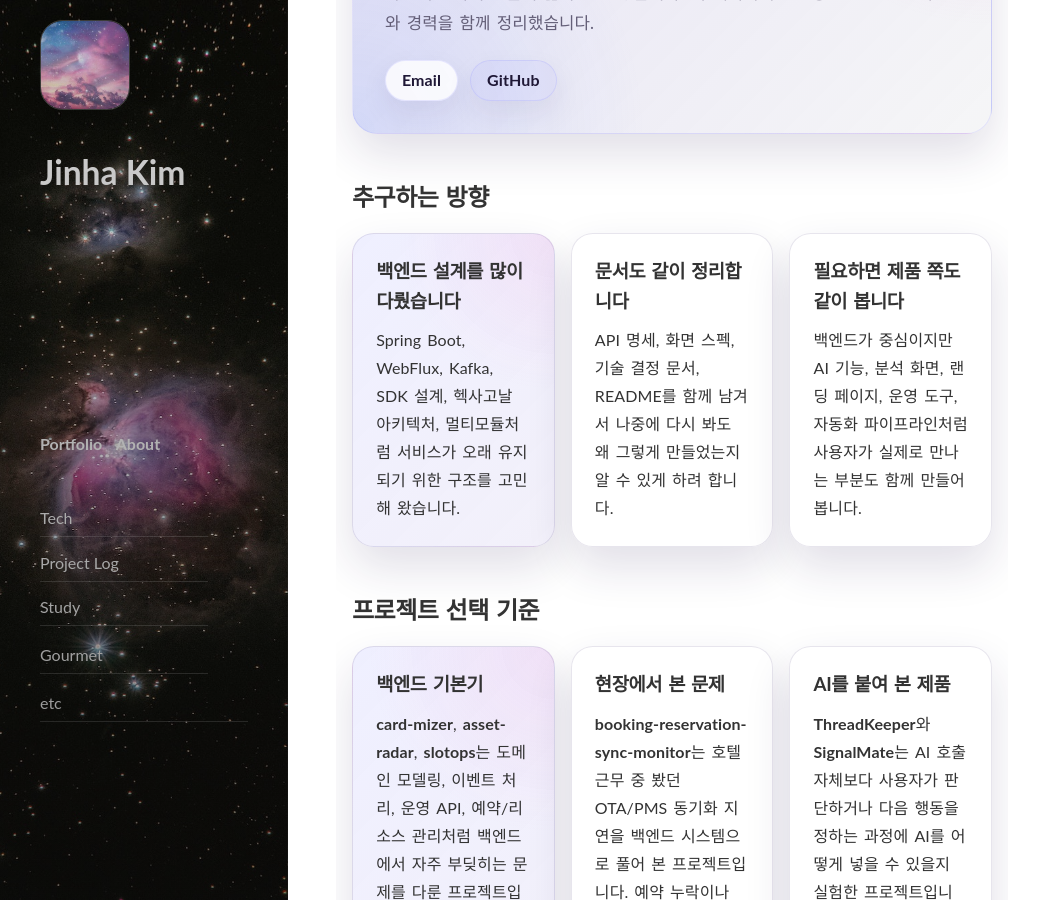
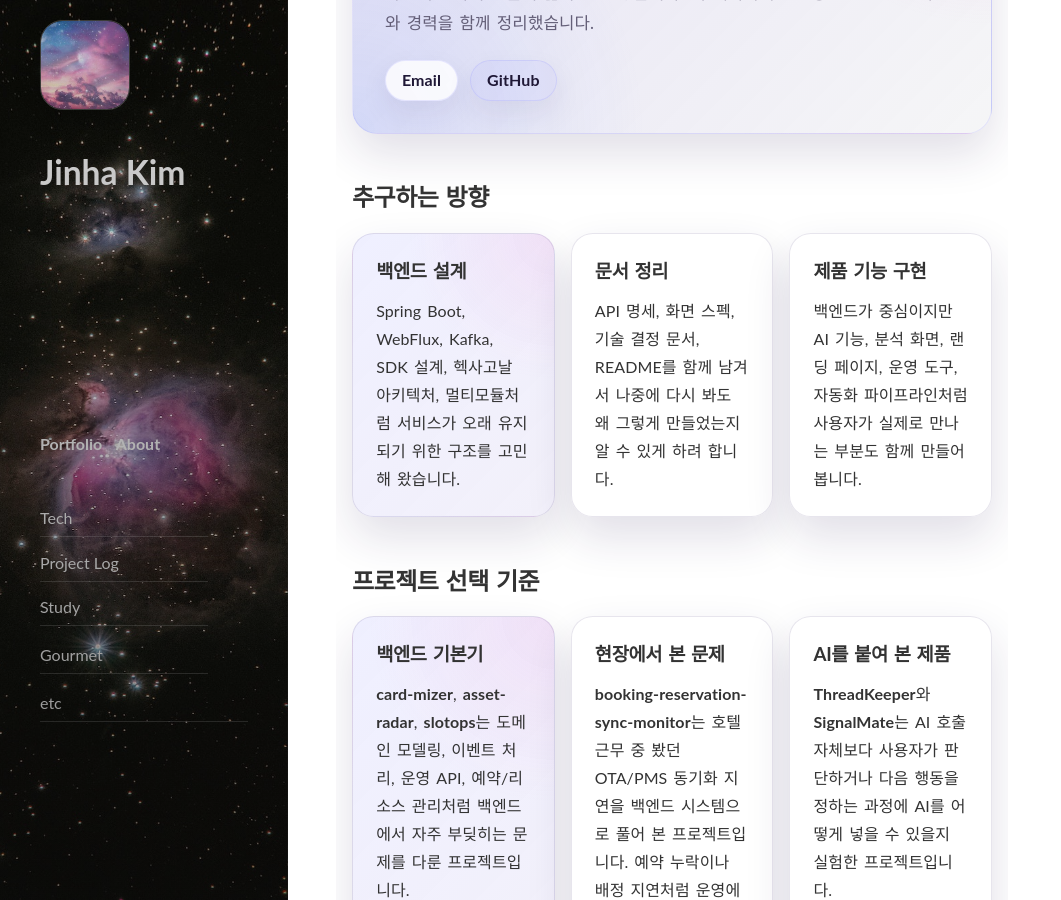
Before and after one commit to jean202/jean202.github.io, a Jekyll site: the page built from portfolio.md, in a window 1280 px wide and 900 px high, scrolled down 431 px. Shown: the whole window, without its empty margins (0-1061 px from the left). Built offline with Jekyll 4.4.1, drawn with Linux system fonts in a browser that asks for light colours; nearby versions of some CDN libraries.

Commit message:
Refine portfolio direction headings

```diff
--- a/portfolio.md
+++ b/portfolio.md
@@ -25,15 +25,15 @@ order: 1
   <h2>추구하는 방향</h2>
   <div class="profile-grid profile-grid--three">
     <article class="profile-card profile-card--accent">
-      <h3>백엔드 설계를 많이 다뤘습니다</h3>
+      <h3>백엔드 설계</h3>
       <p>Spring Boot, WebFlux, Kafka, SDK 설계, 헥사고날 아키텍처, 멀티모듈처럼 서비스가 오래 유지되기 위한 구조를 고민해 왔습니다.</p>
     </article>
     <article class="profile-card">
-      <h3>문서도 같이 정리합니다</h3>
+      <h3>문서 정리</h3>
       <p>API 명세, 화면 스펙, 기술 결정 문서, README를 함께 남겨서 나중에 다시 봐도 왜 그렇게 만들었는지 알 수 있게 하려 합니다.</p>
     </article>
     <article class="profile-card">
-      <h3>필요하면 제품 쪽도 같이 봅니다</h3>
+      <h3>제품 기능 구현</h3>
       <p>백엔드가 중심이지만 AI 기능, 분석 화면, 랜딩 페이지, 운영 도구, 자동화 파이프라인처럼 사용자가 실제로 만나는 부분도 함께 만들어 봅니다.</p>
     </article>
   </div>
```
